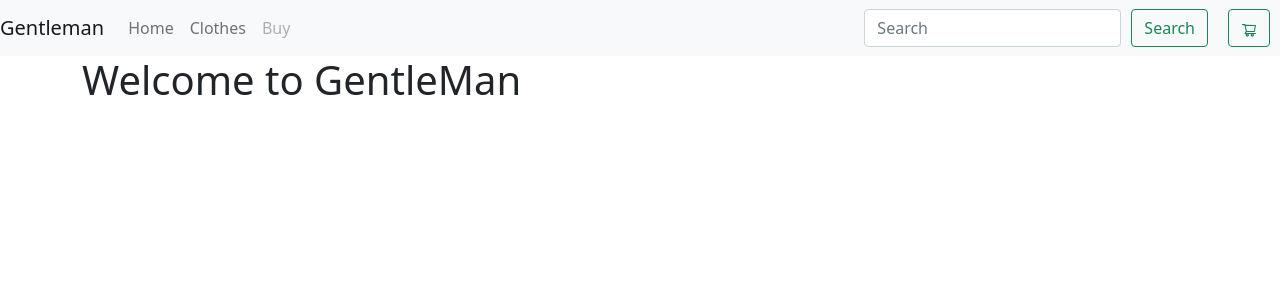
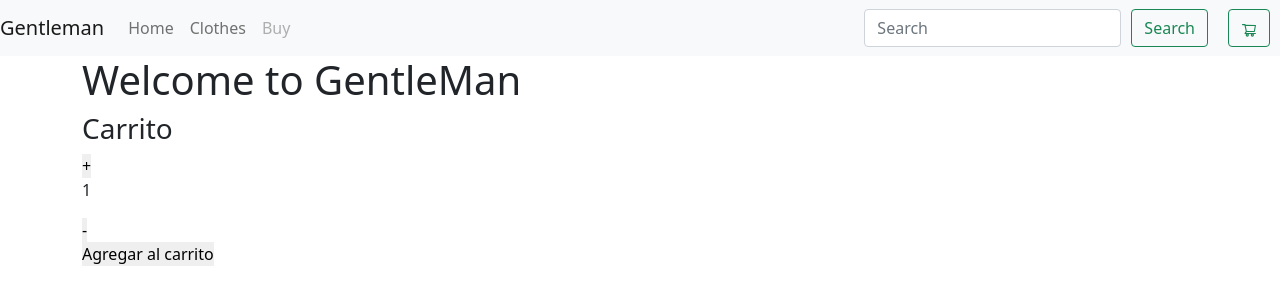
Before and after one commit to Tommignacio/eCommerce_Dominguez, a React (Create React App) app: page / in a window 1280 px wide. Shown: the top 304 px of the page. Built offline with nearby package versions, Linux system fonts and the light colour scheme.

Commit message:
carrito v.1

```diff
--- a/src/App.js
+++ b/src/App.js
@@ -2,6 +2,7 @@ import 'bootstrap/dist/css/bootstrap.min.css';
 import "./App.css";
 import NavBar from './components/NavBar/NavBar';
 import TitleContainer from './components/TitleContainer/TitleContainer';
+import ItemCount from './components/ItemCount/ItemCount'
 
 
 function App() {
@@ -11,7 +12,7 @@ function App() {
      <NavBar/>
      <TitleContainer title="Welcome to GentleMan"/>
     </header>
-
+    <ItemCount stock={5} initial={1} />
     </>
   );
 }
--- /dev/null
+++ b/src/components/ItemCount/ItemCount.js
@@ -0,0 +1,32 @@
+import { useState } from "react"
+
+const ItemCount=({stock, initial})=>{
+    const[amount, SetAmount]=useState(initial)
+    const[show, SetShow]=useState("")
+
+    const increment=()=>{
+        amount<stock && SetAmount(amount+1)
+    }
+    const decrement=()=>{
+        amount>initial && SetAmount(amount-1)
+    }
+    const onAdd=()=>{
+        SetShow(`agregó al carrito ${amount} productos`)
+    }
+
+    return(
+        <div className="container">
+            <h3>Carrito</h3>
+            <button onClick={increment}>+</button>
+            <p>{amount}</p>
+            <button onClick={decrement}>-</button>
+            <div>
+                <button onClick={onAdd}>Agregar al carrito</button>
+            </div>
+            <p>{show}</p>
+        </div>
+
+    )
+}
+
+export default ItemCount
```
